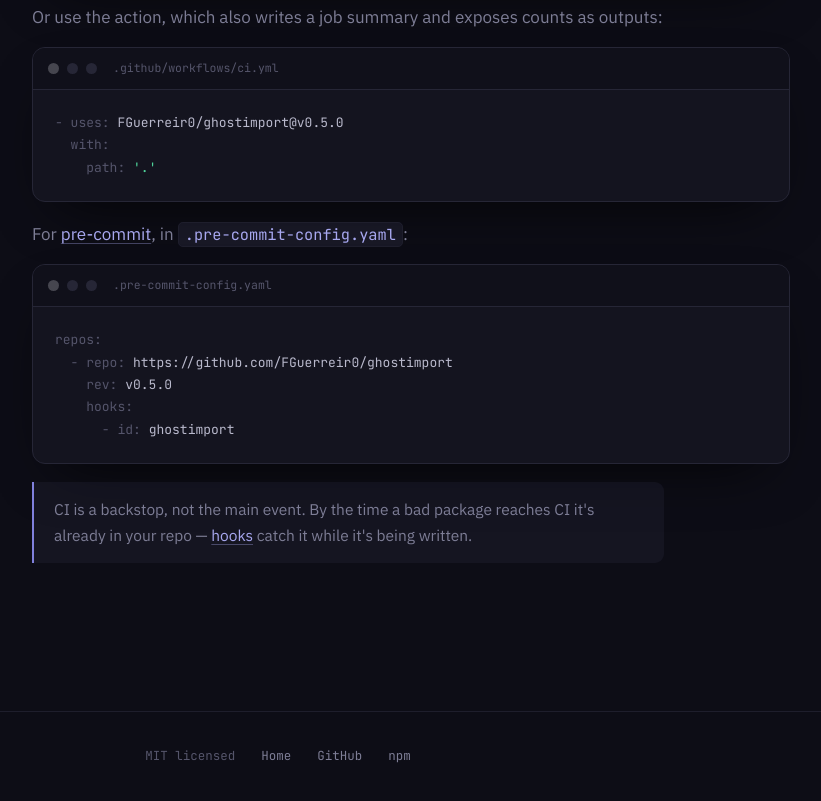
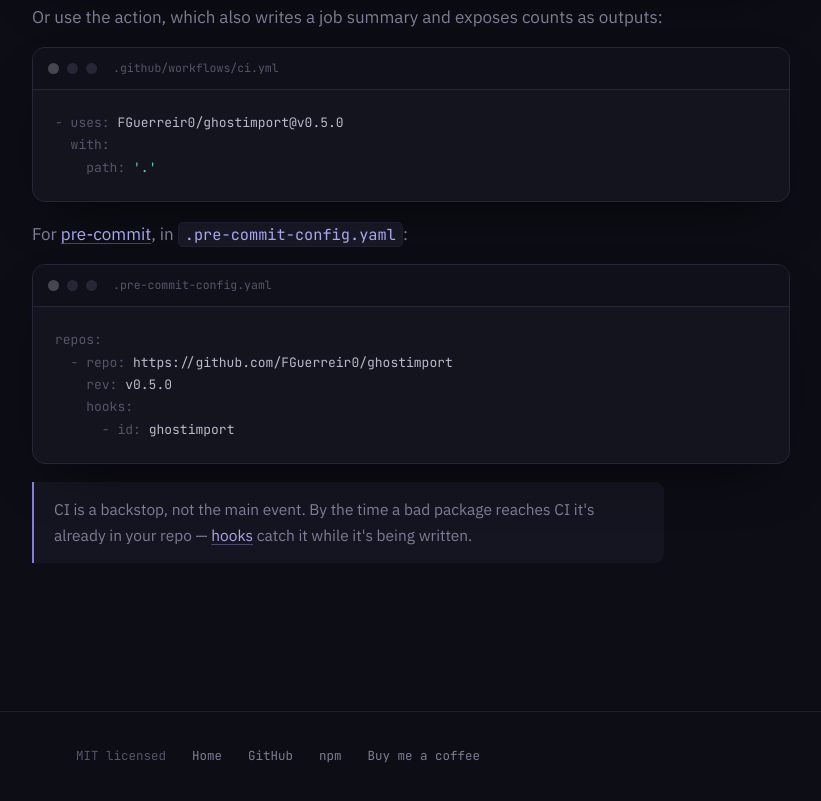
Before and after one commit to FGuerreir0/ghostimport, a website: page docs/docs/index.html in a window 1280 px wide. Shown: the part 10132-10933 px from the top of the page, without its empty margins (362-1183 px from the left). Drawn offline with nearby package versions, Linux system fonts and the light colour scheme.

Commit message:
to support link, ignore deploy for now

```diff
--- a/docs/docs/index.html
+++ b/docs/docs/index.html
@@ -734,6 +734,7 @@ ghostimport mcp | hook</pre>
   <a href="../">Home</a>
   <a href="https://github.com/FGuerreir0/ghostimport">GitHub</a>
   <a href="https://www.npmjs.com/package/ghostimport">npm</a>
+  <a href="https://buymeacoffee.com/fabioguerreiro">Buy me a coffee</a>
 </footer>
 
 <script>
```
Also changed, not shown: README.md, 1 other file.
